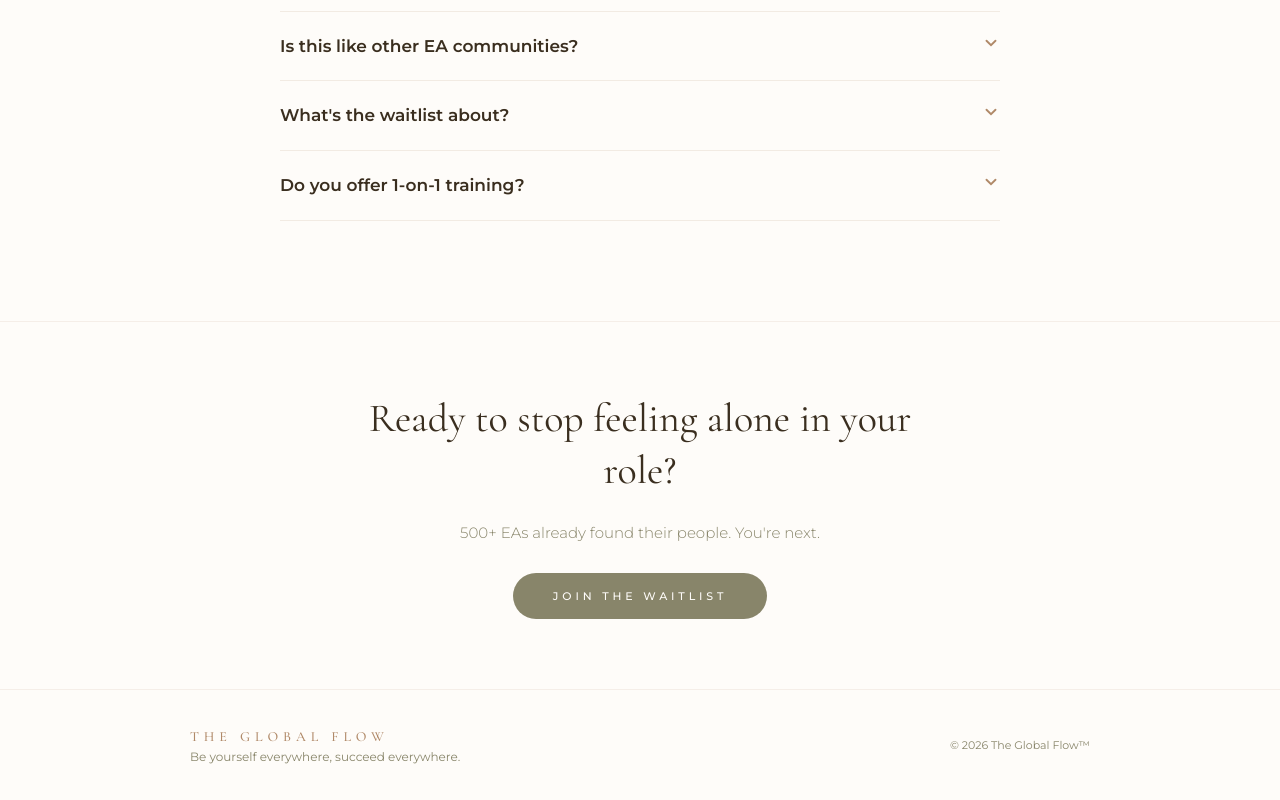
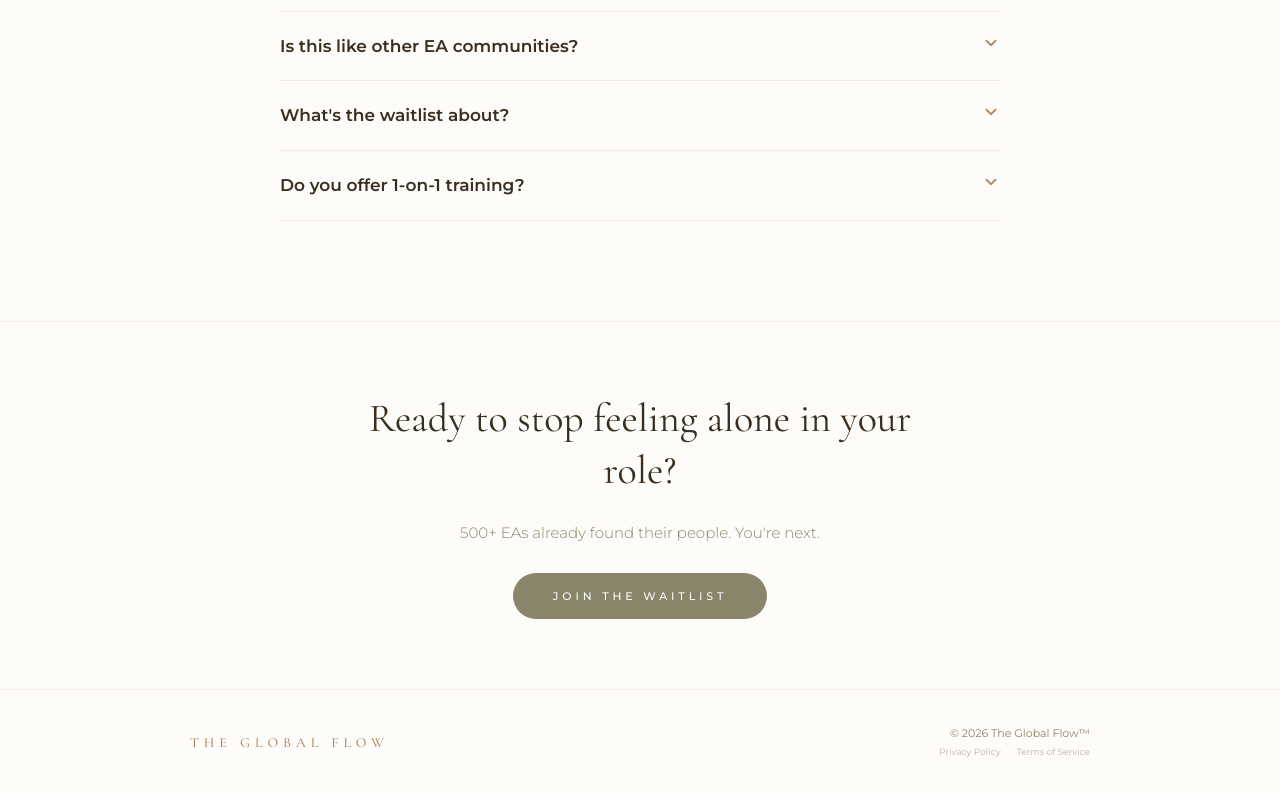
Before and after one commit to sdez20/theglobalflow, a Next.js app: page / in a window 1280 px wide. Shown: the part 8234-9034 px from the top of the page. Built offline with nearby package versions, Linux system fonts and the light colour scheme.

Commit message:
Add legal links to footer

```diff
--- a/app/page.tsx
+++ b/app/page.tsx
@@ -318,9 +318,14 @@ export default function GlobalFlow() {
         <div style={{ maxWidth: 900, margin: "0 auto", display: "flex", justifyContent: "space-between", alignItems: "center", flexWrap: "wrap", gap: 12 }}>
           <div>
             <span className="tracked" style={{ fontFamily: "'Cormorant Garamond',serif", fontSize: 14, fontWeight: 500, color: C.teak }}>The Global Flow</span>
-            <p style={{ fontSize: 12, color: C.sage, marginTop: 4 }}>Be yourself everywhere, succeed everywhere.</p>
           </div>
-          <p style={{ fontSize: 11, color: C.sage }}>© 2026 The Global Flow™</p>
+          <div style={{ textAlign: "right" }}>
+            <p style={{ fontSize: 11, color: C.sage }}>© 2026 The Global Flow™</p>
+            <div style={{ marginTop: 6, display: "flex", gap: 16, justifyContent: "flex-end" }}>
+              <a href="/privacy" style={{ fontSize: 9, color: C.sage, opacity: 0.6, textDecoration: "none" }}>Privacy Policy</a>
+              <a href="/terms" style={{ fontSize: 9, color: C.sage, opacity: 0.6, textDecoration: "none" }}>Terms of Service</a>
+            </div>
+          </div>
         </div>
       </footer>
     </div>
```
